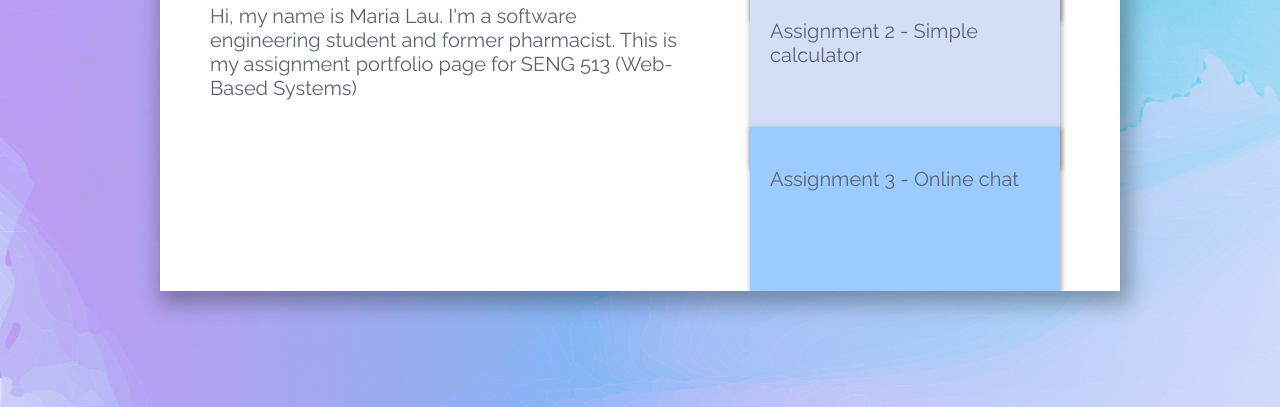
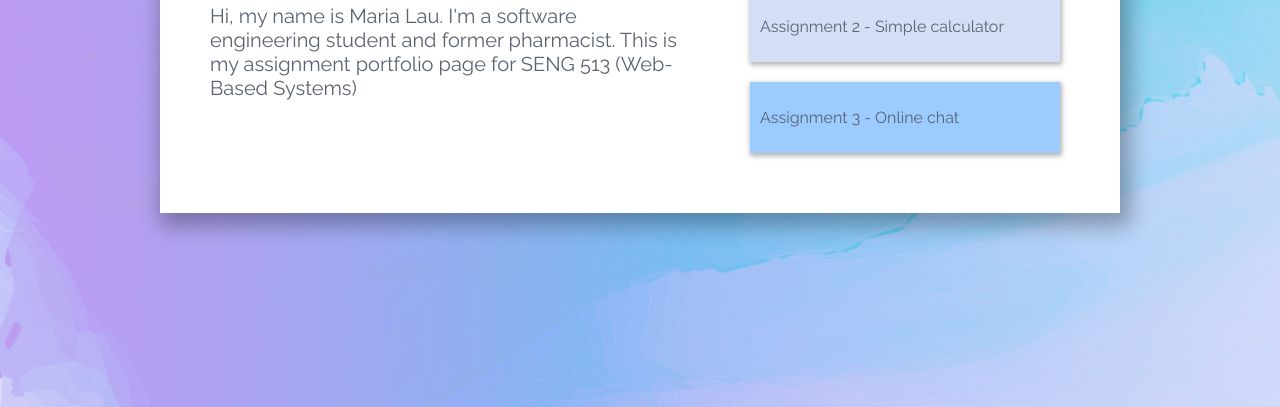
Before and after one commit to maria-lau/maria-lau.github.io, a plain HTML site: page index.html in a window 1280 px wide. Shown: the part 393-800 px from the top of the page. Drawn offline with Linux system fonts and the light colour scheme.

Commit message:
fix styling on main index page and add readme to assignment3

```diff
--- a/index.css
+++ b/index.css
@@ -47,7 +47,6 @@ body, html {
 .portfolio {
     margin: 50px;
     justify-content: center;
-    min-width: 30%;
     max-width: 50%;
 }
 
@@ -71,10 +70,13 @@ a {
 
 .assignment {
     box-shadow: 1px 2px 5px 1px rgba(0, 0, 0, 0.3);
-    height: 100%;
     width: 100%;
-    padding: 20px;
+    padding: 10px;
     margin: 10px;
+}
+
+.assignment p {
+    font-size: 16px;
 }
 
 .assignment1 {
--- a/index.html
+++ b/index.html
@@ -30,7 +30,7 @@
                         <p>Assignment 2 - Simple calculator</p>
                     </div>
                 </a>
-                <a>
+                <a href="https://github.com/maria-lau/maria-lau.github.io/tree/master/assignment3">
                     <div class="assignment assignment3">
                         <p>Assignment 3 - Online chat</p>
                     </div>
```
Also changed, not shown: assignment3/readme.md (added).
